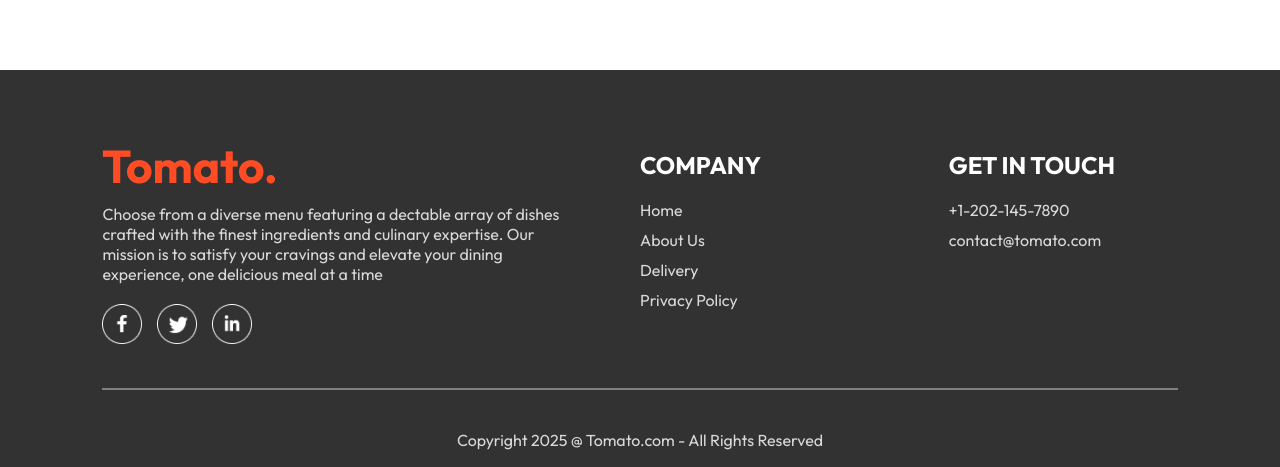
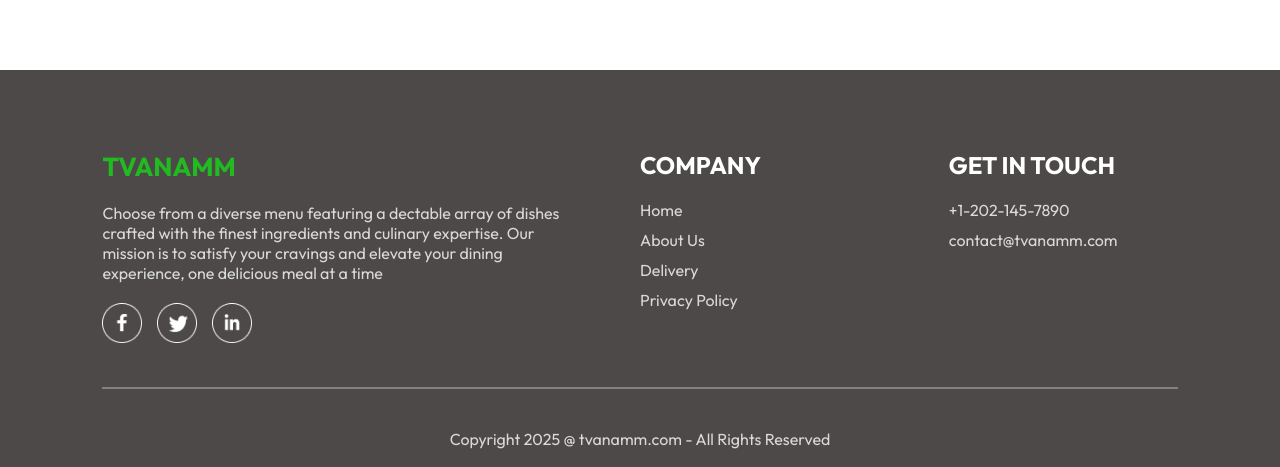
Before and after one commit to AnilMende/Building-a-Food-Delivery-Website-In-React-JS-MongoDB-Express-Node-JS-Stripe, a React (Vite) app in the folder frontend/: page / in a window 1280 px wide. Shown: the part 1335-1802 px from the top of the page. Built offline with nearby package versions, Linux system fonts and the light colour scheme; no server answers.

Commit message:
fixed bugs

```diff
--- a/frontend/src/components/Footer/Footer.jsx
+++ b/frontend/src/components/Footer/Footer.jsx
@@ -9,7 +9,8 @@ const Footer = () => {
       <div className="footer-content">
 
         <div className="footer-content-left">
-          <img src={assets.logo} />
+          {/* <img src={assets.logo} /> */}
+          <p className="logo">TVANAMM</p>
           <p>Choose from a diverse menu featuring a dectable array of dishes crafted with the finest ingredients and culinary expertise. Our mission is to satisfy your cravings and elevate your dining experience, one delicious meal at a time</p>
           <div className="footer-social-icons">
             <img src={assets.facebook_icon} />
@@ -32,13 +33,13 @@ const Footer = () => {
           <h2>GET IN TOUCH</h2>
           <ul>
             <li>+1-202-145-7890</li>
-            <li>contact@tomato.com</li>
+            <li>contact@tvanamm.com</li>
           </ul>
         </div>
       </div>
       <hr />
       <p className="footer-copy-right">
-        Copyright 2025 @ Tomato.com - All Rights Reserved
+        Copyright 2025 @ tvanamm.com - All Rights Reserved
       </p>
     </FooterContainer>
   )
@@ -47,7 +48,8 @@ export default Footer;
 
 const FooterContainer = styled.div`
       color: #d9d9d9;
-      background-color: #323232;
+      /* background-color: #323232; */
+      background-color: #4d4949;
       display: flex;
       flex-direction: column;
       align-items: center;
@@ -55,6 +57,13 @@ const FooterContainer = styled.div`
       padding: 20px 8vw;
       padding-top: 80px;
       margin-top: 100px;
+
+      .logo{
+        width: 150px;
+        color: #21bb21;
+        font-weight: bold;
+        font-size: 26px;
+    }
 
       .footer-content{
         width: 100%;
--- a/frontend/src/components/Header/Header.jsx
+++ b/frontend/src/components/Header/Header.jsx
@@ -2,6 +2,7 @@ import React from "react";
 import styled from "styled-components";
 
 const Header = () => {
+
   return (
     <HeaderContainer>
 
--- a/frontend/src/components/Navbar/Navbar.jsx
+++ b/frontend/src/components/Navbar/Navbar.jsx
@@ -92,7 +92,7 @@ const NavbarContainer = styled.div`
 
     .logo{
         width: 150px;
-        color: green;
+        color: #21bb21;
         font-weight: bold;
         font-size: 26px;
     }
```
